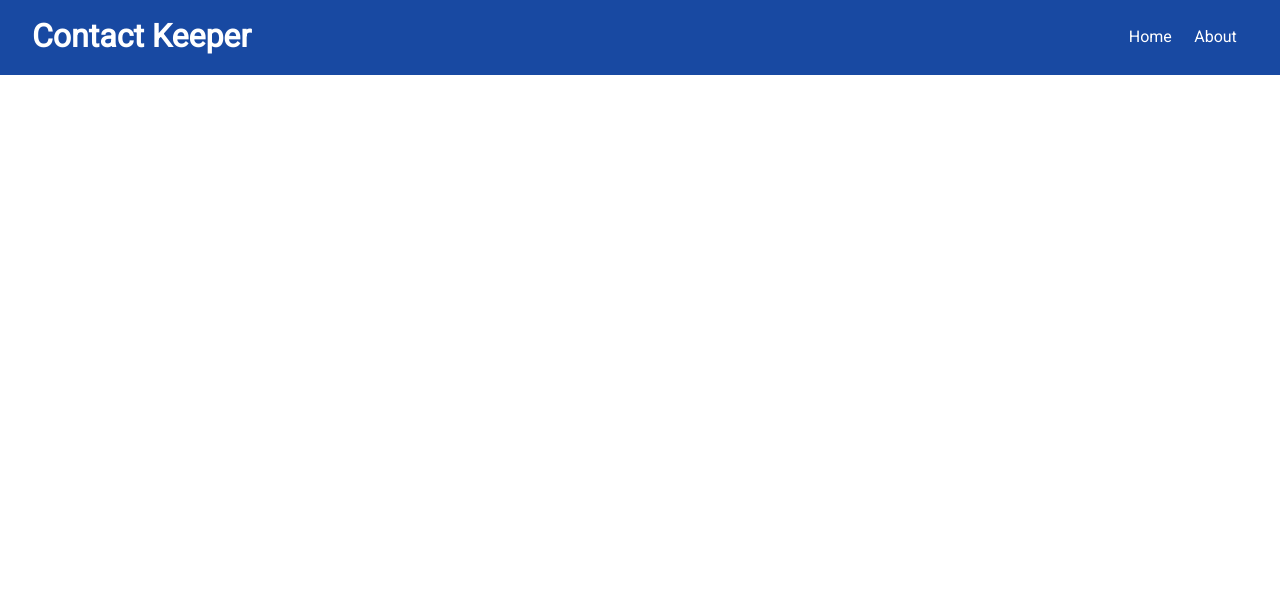
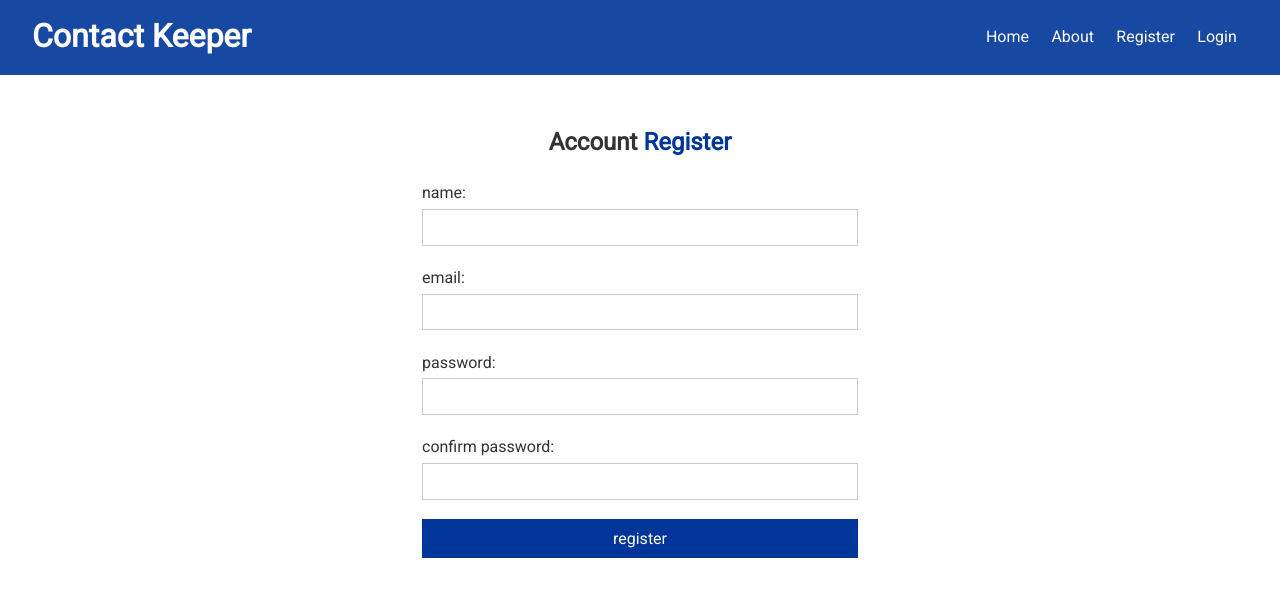
Before and after one commit to Moonbladez/contact-keeper, a React (Create React App) app in the folder client/: page /register in a window 1280 px wide. Shown: the top 596 px of the page. Built offline with nearby package versions, Linux system fonts and the light colour scheme.

Commit message:
contact form and login form

```diff
--- a/client/src/App.jsx
+++ b/client/src/App.jsx
@@ -7,6 +7,9 @@
 import { Navbar } from "./components/layout/Navbar";
 import { Home } from "./components/pages/Home";
 import { About } from "./components/pages/About";
+
+import { Register } from "./components/auth/Register";
+import { Login } from "./components/auth/Login";
 
 import "./App.css";
 
@@ -21,6 +24,8 @@
 							<Switch>
 								<Route exact path='/' component={Home} />
 								<Route exact path='/about' component={About} />
+								<Route exact path='/register' component={Register} />
+								<Route exact path='/login' component={Login} />
 							</Switch>
 						</main>
 					</>
--- /dev/null
+++ b/client/src/components/auth/Login.jsx
@@ -0,0 +1,45 @@
+import React, { useState } from "react";
+
+export const Login = () => {
+	const [user, setUser] = useState({
+		email: "",
+		password: "",
+	});
+
+	const { email, password } = user;
+
+	const onChange = (event) => {
+		setUser({ ...user, [event.target.name]: event.target.value });
+	};
+
+	const onSubmit = (event) => {
+		event.preventDefault();
+		console.log("logged in");
+	};
+
+	return (
+		<div className='form-container'>
+			<h2>
+				Account <span className='text-primary'>account login</span>
+			</h2>
+			<form onSubmit={onSubmit}>
+				<div className='form-group'>
+					<label htmlFor='email'>email:</label>
+					<input type='email' name='email' value={email} onChange={onChange} />
+				</div>
+				<div className='form-group'>
+					<label htmlFor='password'>password:</label>
+					<input
+						type='password'
+						name='password'
+						value={password}
+						onChange={onChange}
+					/>
+				</div>
+				<button type='submit' className='btn btn-primary btn-block'>
+					login
+				</button>
+			</form>
+		</div>
+	);
+};
--- /dev/null
+++ b/client/src/components/auth/Register.jsx
@@ -0,0 +1,60 @@
+import React, { useState } from "react";
+
+export const Register = () => {
+	const [user, setUser] = useState({
+		name: "",
+		email: "",
+		password: "",
+		password2: "",
+	});
+
+	const { name, email, password, password2 } = user;
+
+	const onChange = (event) => {
+		setUser({ ...user, [event.target.name]: event.target.value });
+	};
+
+	const onSubmit = (event) => {
+		event.preventDefault();
+		console.log("registration submitted");
+	};
+
+	return (
+		<div className='form-container'>
+			<h2>
+				Account <span className='text-primary'>Register</span>
+			</h2>
+			<form onSubmit={onSubmit}>
+				<div className='form-group'>
+					<label htmlFor='name'>name:</label>
+					<input type='text' name='name' value={name} onChange={onChange} />
+				</div>
+				<div className='form-group'>
+					<label htmlFor='email'>email:</label>
+					<input type='email' name='email' value={email} onChange={onChange} />
+				</div>
+				<div className='form-group'>
+					<label htmlFor='password'>password:</label>
+					<input
+						type='password'
+						name='password'
+						value={password}
+						onChange={onChange}
+					/>
+				</div>
+				<div className='form-group'>
+					<label htmlFor='password2'>confirm password:</label>
+					<input
+						type='password'
+						name='password2'
+						value={password}
+						onChange={onChange}
+					/>
+				</div>
+				<button type='submit' className='btn btn-primary btn-block'>
+					register
+				</button>
+			</form>
+		</div>
+	);
+};
--- a/client/src/components/layout/Navbar.jsx
+++ b/client/src/components/layout/Navbar.jsx
@@ -15,6 +15,12 @@
 				<li>
 					<NavLink to='/about'>About</NavLink>
 				</li>
+				<li>
+					<NavLink to='/register'>Register</NavLink>
+				</li>
+				<li>
+					<NavLink to='/login'>Login</NavLink>
+				</li>
 			</ul>
 		</div>
 	);
```
